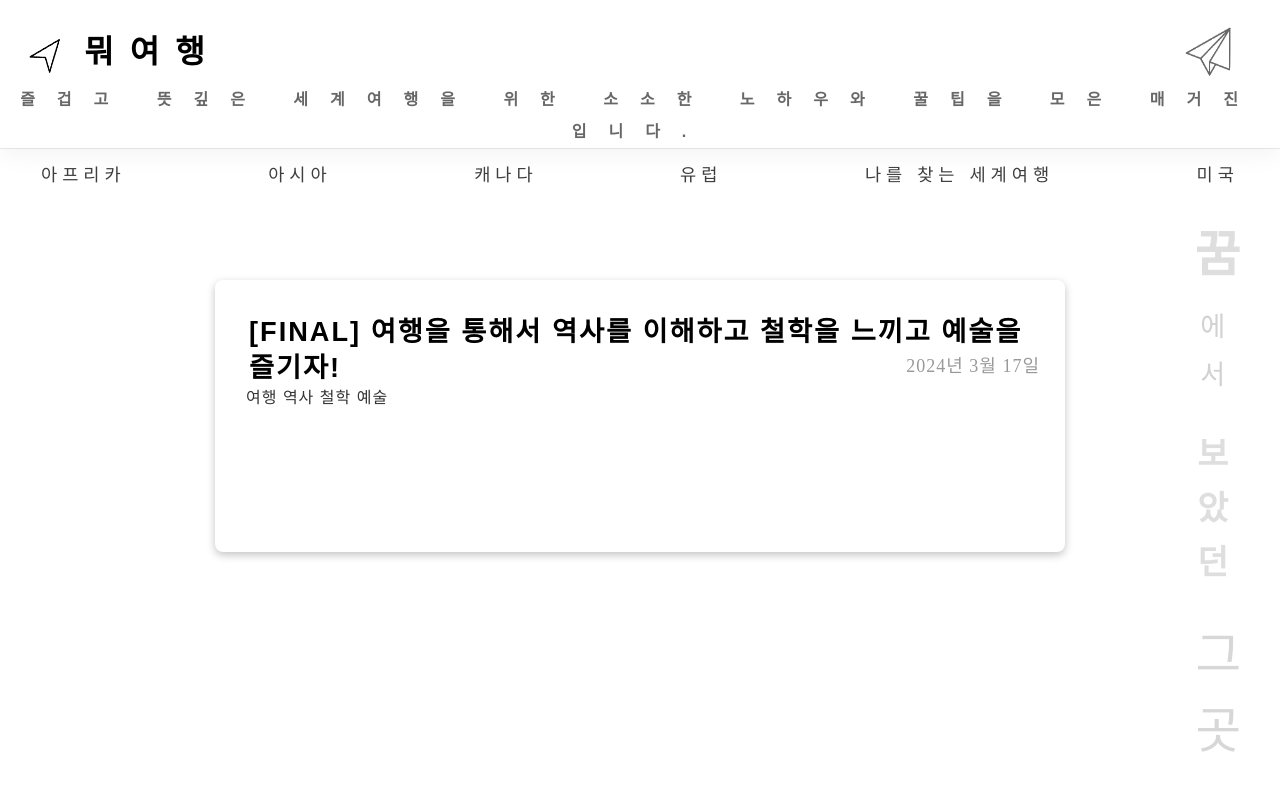
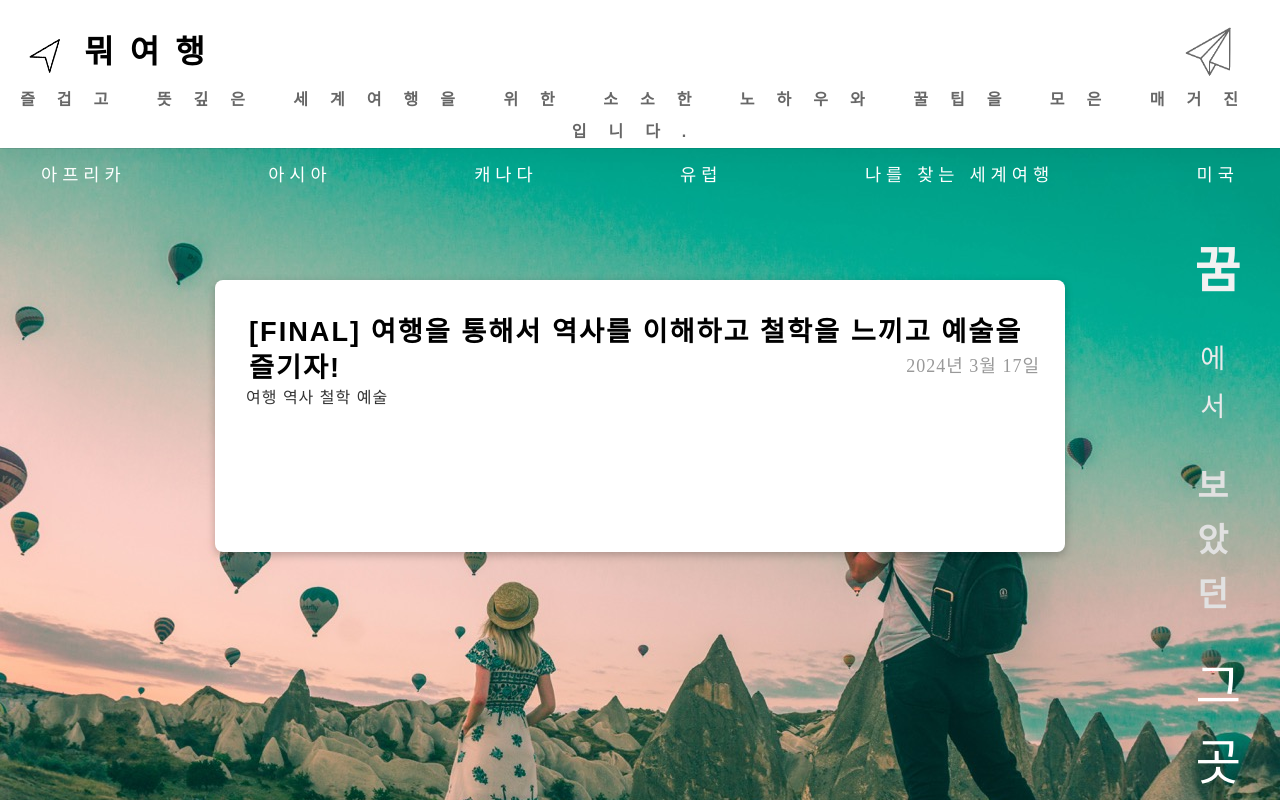
Before and after one commit to DevNeoLee/newblog, a Next.js app: page /travel in a window 1280 px wide. Shown: the top 800 px of the page. Built offline with nearby package versions, Linux system fonts and the light colour scheme.

Commit message:
update background

```diff
--- a/app/globals.css
+++ b/app/globals.css
@@ -257,12 +257,13 @@ table {
     letter-spacing: 1.3rem;
     /* justify-content: space-between; */
     color: rgba(93, 93, 93, 0.202);
+    color: rgb(242, 242, 242);
     writing-mode: vertical-rl;
     text-orientation: upright;
     position: absolute;
     right: 1.8rem;
-    top: 5rem;
-    z-index: -30;
+    top: 6rem;
+    z-index: 30;
     font-family: 'Noto Serif KR', serif;
 }
 
@@ -275,12 +276,13 @@ table {
     letter-spacing: 1.3rem;
     /* justify-content: space-between; */
     color: rgba(27, 27, 27, 0.202);
+    color: rgb(234, 234, 234);
     writing-mode: vertical-rl;
     text-orientation: upright;
     position: absolute;
     right: 2.7rem;
-    top: 10rem;
-    z-index: -30;
+    top: 12rem;
+    z-index: 30;
     font-family: 'Noto Serif KR', serif;
 }
 
@@ -293,12 +295,13 @@ table {
     letter-spacing: 1.3rem;
     /* justify-content: space-between; */
     color: rgba(93, 93, 93, 0.202);
+    color: rgb(225, 225, 225);
     writing-mode: vertical-rl;
     text-orientation: upright;
     position: absolute;
     right: 2.3rem;
-    top: 16rem;
-    z-index: -30;
+    top: 18rem;
+    z-index: 30;
     font-family: 'Noto Serif KR', serif;
 }
 
@@ -311,18 +314,20 @@ table {
     letter-spacing: 1.7rem;
     /* justify-content: space-between; */
     color: rgba(59, 59, 59, 0.202);
+    color: rgb(255, 255, 255);
     writing-mode: vertical-rl;
     text-orientation: upright;
     position: absolute;
     right: 1.1rem;
-    top: 28rem;
-    z-index: -30;
+    top: 30rem;
+    z-index: 30;
     font-family: 'Noto Serif KR', serif;
 }
 
 .countryLink {
     margin: 5px 30px;
     color: var(--darkgray);
+    color: white;
     transition: 300ms;
     /* background-color: red; */
 }
@@ -335,7 +340,7 @@ table {
     border-radius: 35px;
     transition: 500ms;
     color: white;
-    color: rgb(62, 62, 62);
+    /* color: rgb(62, 62, 62); */
     /* box-shadow:  rgb(255, 156, 85) 0px 0px 0px 0px */
     /* text-decoration: underline; */
     /* box-shadow: rgba(0, 0, 0, 0.2) 0px 20px 30px; */
--- a/app/travel/page.js
+++ b/app/travel/page.js
@@ -22,14 +22,14 @@ export default function Travel() {
         <div><h1> 꿈 </h1><h4>에서</h4> <h2>보았던</h2><h3>그곳</h3></div>
       </div>
       <div className="travelMain">
-        {/* <Image
+        <Image
           priority
           alt="travel main image"
           src="/background_image.jpeg"
-          fill={true}
-          quality={100}
-          style={{ objectFit: "cover", zIndex: "-1", width: "100%", position: "absolute"}}
-        /> */}
+          fill
+          quality={80}
+          style={{ objectFit: "cover", zIndex: "-1", position: "absolute"}}
+        />
         <div className="continentMain">
           {metaInfo.map((post, id) => (
             <Link href={`travel/prologue/${post.link}`} key={id} className="countryCardLink">
```
